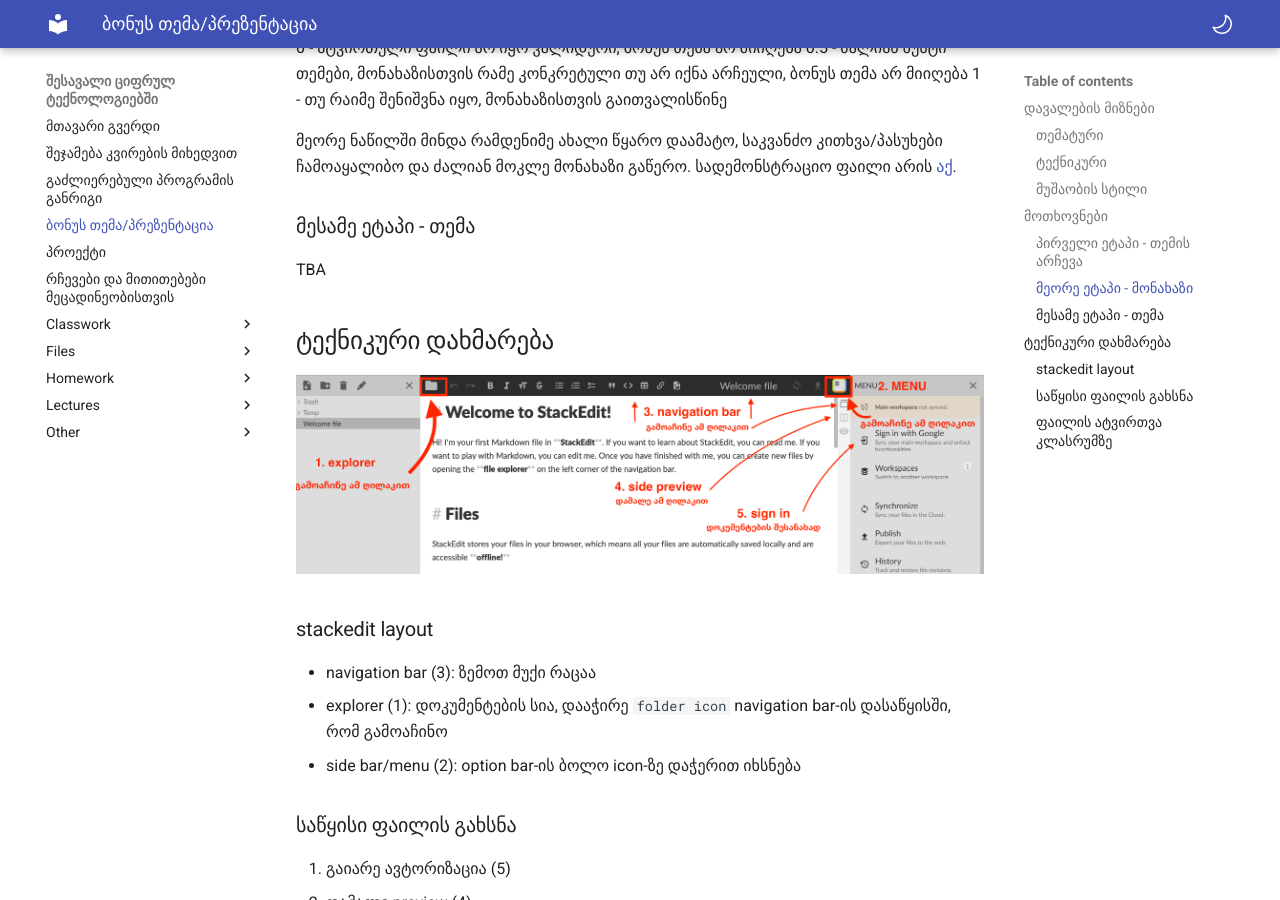
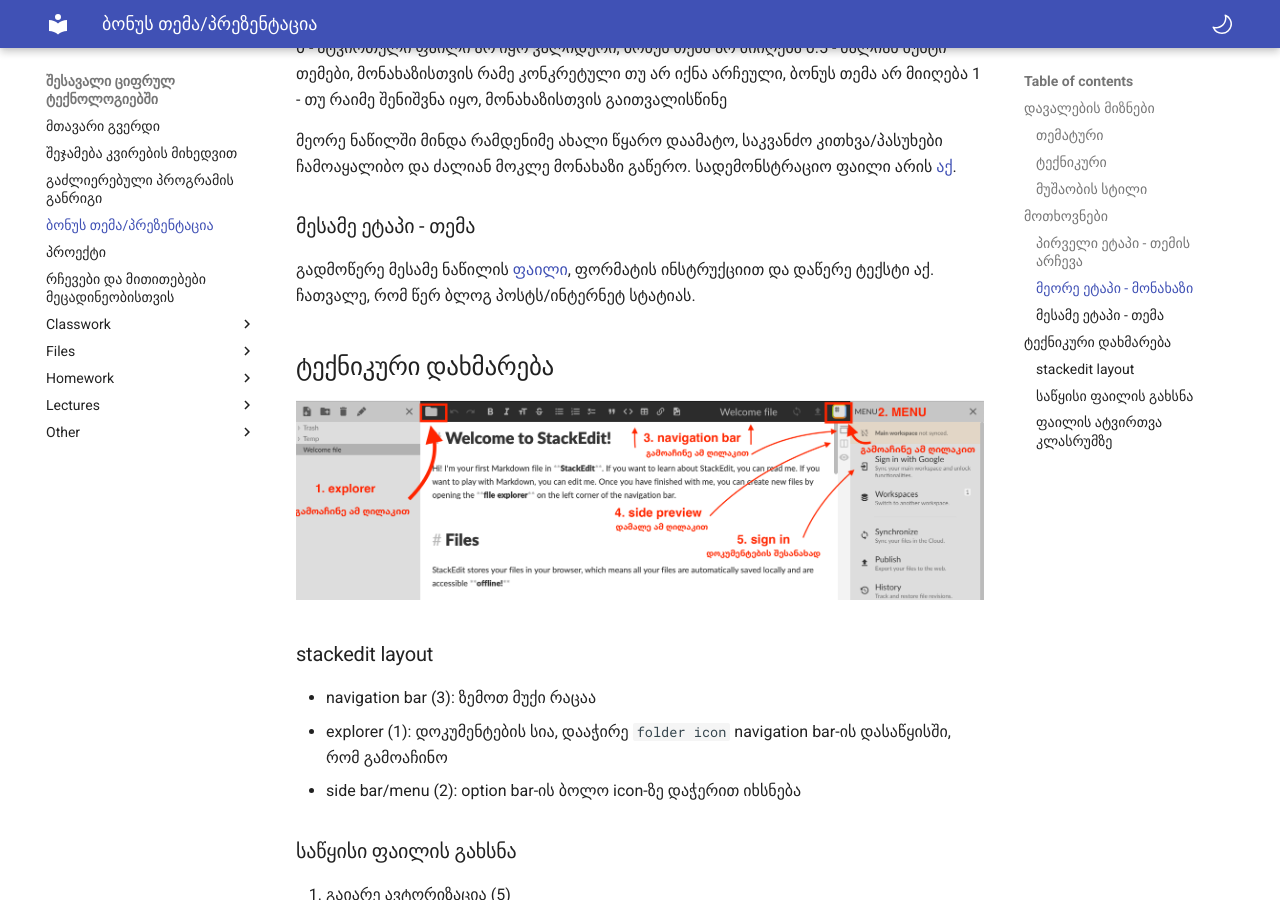
Before and after one commit to freeuni-digital-technologies-archive/22s, an MkDocs documentation site: the page built from content/bonus_blog.md, in a window 1280 px wide and 900 px high, scrolled down 2026 px. Built offline with MkDocs 1.6.1 and Material for MkDocs 9.7.7, drawn with Linux system fonts in a browser that asks for light colours.

Commit message:
add step 3

```diff
--- a/content/bonus_blog.md
+++ b/content/bonus_blog.md
@@ -57,10 +57,8 @@
 მეორე ნაწილში მინდა რამდენიმე ახალი წყარო დაამატო, საკვანძო კითხვა/პასუხები ჩამოაყალიბო და ძალიან მოკლე მონახაზი გაწერო. სადემონსტრაციო ფაილი არის [აქ](https://raw.githubusercontent.com/freeuni-digital-technologies/freeuni-digital-technologies.github.io/main/content/files/bonus_topic_outline.md).
 
 
-
-
 ### მესამე ეტაპი - თემა
-TBA
+გადმოწერე მესამე ნაწილის [ფაილი](https://raw.githubusercontent.com/freeuni-digital-technologies/freeuni-digital-technologies.github.io/main/content/files/bonus_topic_outline.md), ფორმატის ინსტრუქციით და დაწერე ტექსტი აქ. ჩათვალე, რომ წერ ბლოგ პოსტს/ინტერნეტ სტატიას.
 
 
 ## ტექნიკური დახმარება
```
